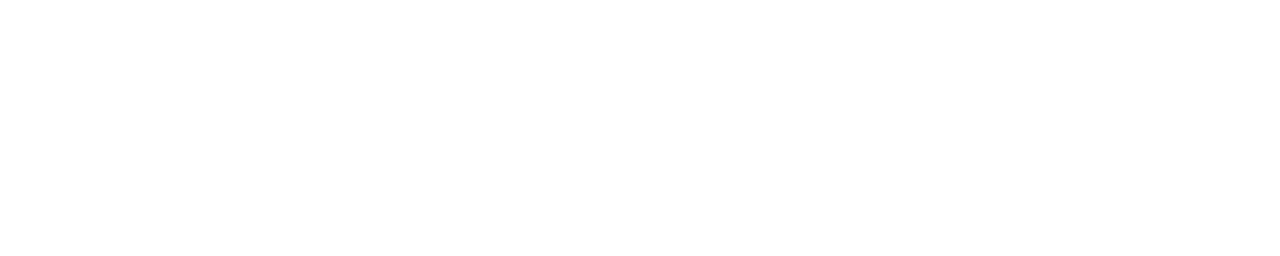
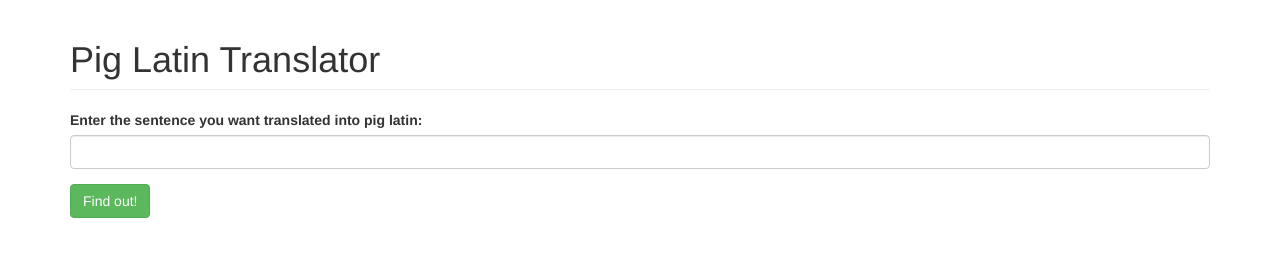
Before and after one commit to kietduong/Pizza-Project, a plain HTML site: page index.html in a window 1280 px wide. Drawn offline with Linux system fonts and the light colour scheme.

Commit message:
add initial specs and initial html

```diff
--- a/index.html
+++ b/index.html
@@ -5,9 +5,23 @@
     <link href="css/styles.css" rel="stylesheet" type="text/css">
     <script src="js/jquery-3.1.0.js"></script>
     <script src="js/scripts.js"></script>
-    <title></title>
+    <title>Igpay Atinlay Anslatortray</title>
   </head>
   <body>
-
+    <div class="container">
+      <h1 class="page-header">Pig Latin Translator</h1>
+      <form id="pig-latin">
+        <div class="form-group">
+          <label for="pre-sentence">Enter the sentence you want translated into pig latin:</label>
+          <input id="pre-sentence" type="text" class="form-control">
+        </div>
+        <button type="submit" class="btn btn-success">Find out!</button>
+      </form>
+      <div id="results">
+        <p>
+          <span class="post-sentence"></span>
+        </p>
+      </div>
+    </div>
   </body>
 </html>
```
Also changed, not shown: 1 other file.
